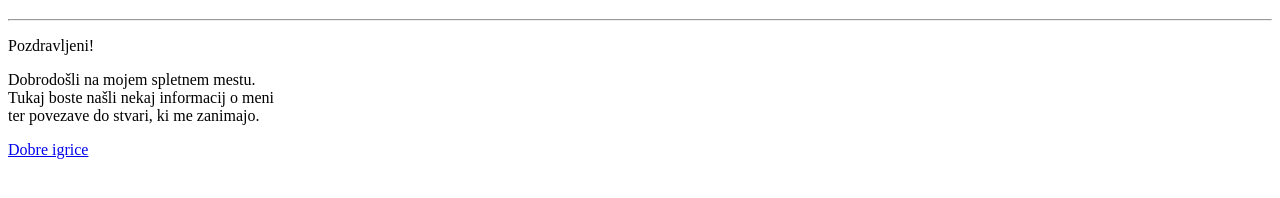
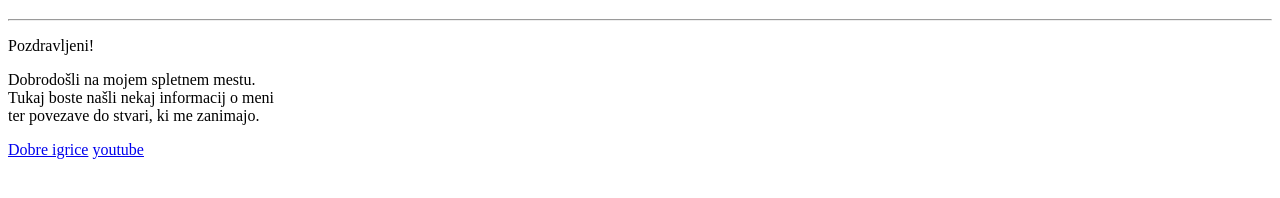
Before and after one commit to tferjan/tferjan.github.io, a plain HTML site: page index.html in a window 1280 px wide. Shown: the part 64-262 px from the top of the page. Drawn offline with Linux system fonts and the light colour scheme.

Commit message:
Update index.html

```diff
--- a/index.html
+++ b/index.html
@@ -9,5 +9,5 @@
   <p>Pozdravljeni!</p>
   <p>Dobrodošli na mojem spletnem mestu.<br/>Tukaj boste našli nekaj informacij o meni<br/> ter povezave do stvari, ki me zanimajo.</p>
   <a href="dobre_igrice.html">Dobre igrice</a>
-
+  <a href="youtube.html">youtube</a>
 </html>
```
